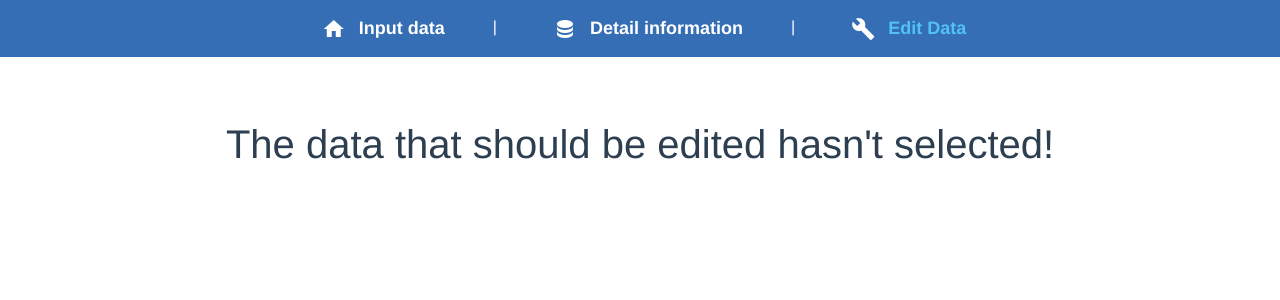
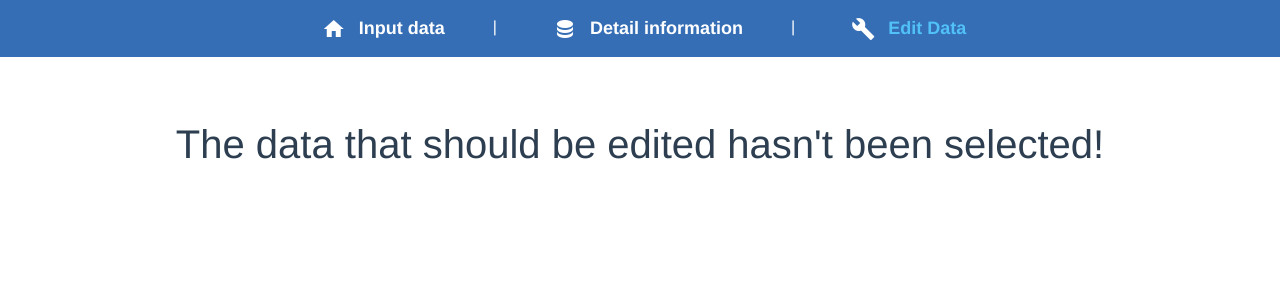
Before and after one commit to Future-2022/InformationAnalysis, a Vue app in the folder app/: page /#/edit in a window 1280 px wide. Shown: the top 300 px of the page. Built offline with nearby package versions, Linux system fonts and the light colour scheme.

Commit message:
fix title

```diff
--- a/app/src/views/EmptyEditView.vue
+++ b/app/src/views/EmptyEditView.vue
@@ -1,6 +1,6 @@
 <template>
   <div class='text-center pt-5'>
-    <h1 class='grey'> The data that should be edited hasn't selected!</h1>
+    <h1 class='grey'> The data that should be edited hasn't been selected!</h1>
   </div>
 </template>
 
```
